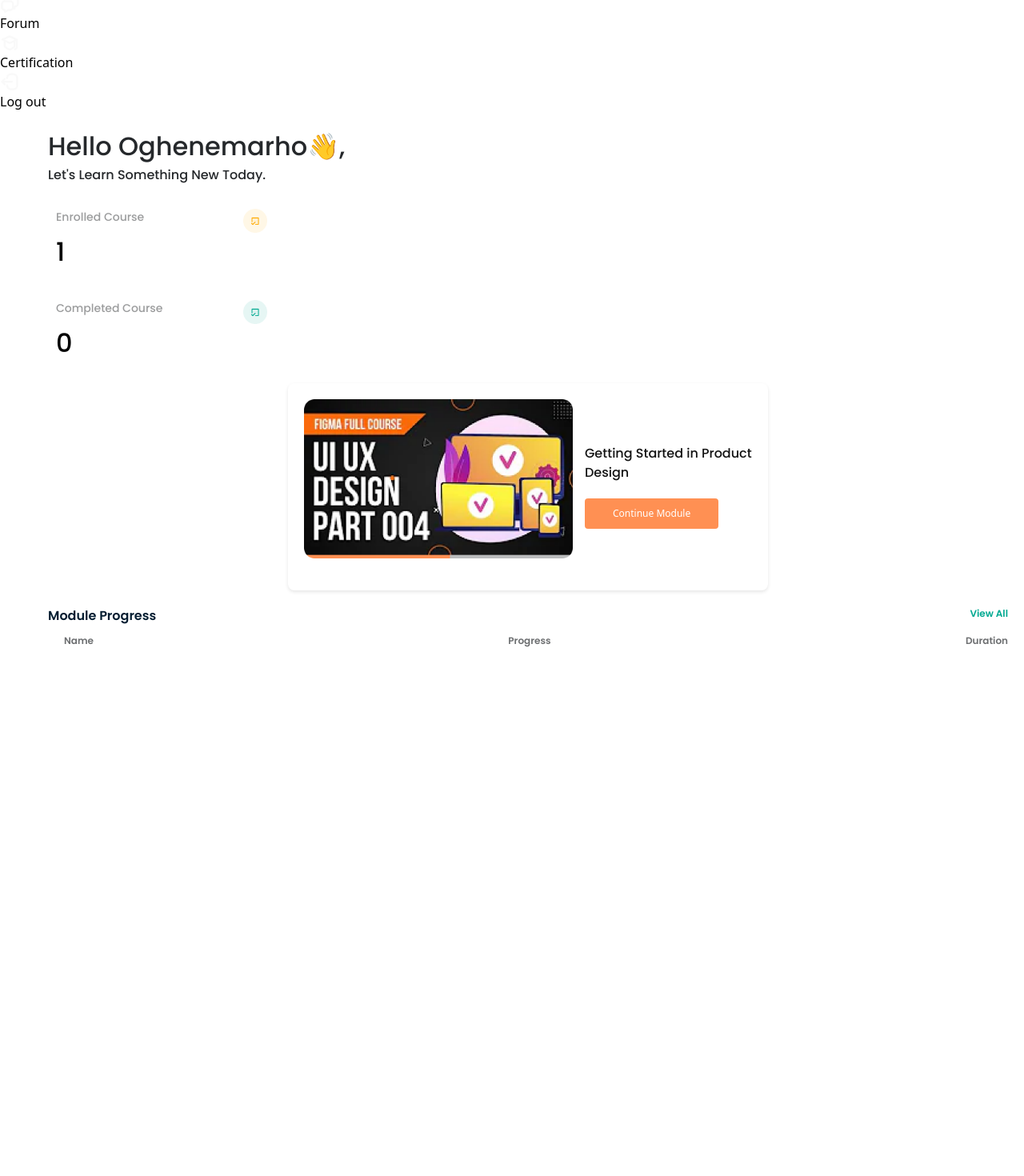
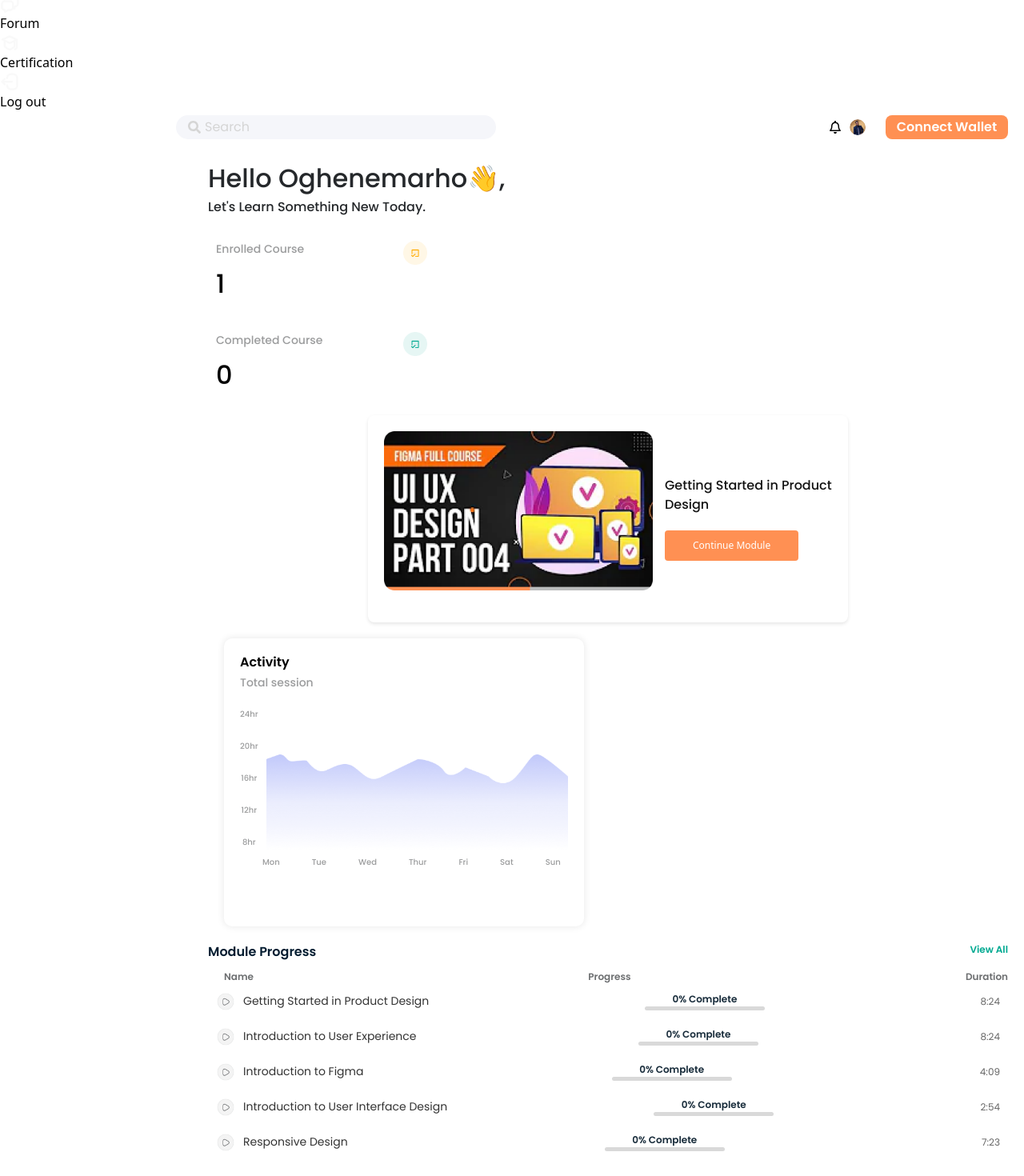
Before and after one commit to GenesysLearnable/LMS-A-FE-1, a React (Vite) app: page /students/dashboard in a window 1280 px wide. Shown: the part 205-1675 px from the top of the page at 80% size. Before the commit the page ends 1035 px from the top, so only its background shows below. Built offline with nearby package versions, Linux system fonts and the light colour scheme.

Commit message:
just finished building components, about to align properly

```diff
--- a/src/Components/Dashboard_courses/Sidebar.jsx
+++ b/src/Components/Dashboard_courses/Sidebar.jsx
@@ -9,7 +9,7 @@ const Sidebar = () => {
       : "pl-4 py-[11px] text-[#F9F9F9] outline-none w-[180px] hover:bg-[#ffa06c2a] flex place-items-center rounded-xl gap-2 pr-[4px] font-medium text-[16px]"
 
   return (
-    <section className="bg-[#041D31] h-screen overflow-hidden pl-7 pr-8">
+    <section className="bg-[#041D31] h-screen fixed top-0 left-0  border-2 border-[green] pl-7 pr-8">
       <div className="flex items-center justify-center w-full gap-1 mt-9">
         <img
           onClick={() => navigate("/")}
--- /dev/null
+++ b/src/Components/Dashboard_for_students/Activity.jsx
@@ -0,0 +1,39 @@
+import React from "react";
+import styles from "./Activity.module.css";
+
+function Activity() {
+  return (
+    <div className={styles.activityGraph}>
+      <div className={styles.activity}>
+        <h3>Activity</h3>
+        <p>Total session</p>
+      </div>
+      <div className={styles.imgHour}>
+        <div className={styles.timeBar}>
+          <p>24hr</p>
+          <p>20hr</p>
+          <p>16hr</p>
+          <p>12hr</p>
+          <p>8hr</p>
+        </div>
+
+        <img
+          className={styles.imageBar}
+          src="/public/Images/studentdashboard/Vector 1.png"
+          alt=""
+        />
+      </div>
+      <div className={styles.dayBar}>
+        <span>Mon</span>
+        <span>Tue</span>
+        <span>Wed</span>
+        <span>Thur</span>
+        <span>Fri</span>
+        <span>Sat</span>
+        <span>Sun</span>
+      </div>
+    </div>
+  );
+}
+
+export default Activity;
--- /dev/null
+++ b/src/Components/Dashboard_for_students/Activity.module.css
@@ -0,0 +1,64 @@
+.activityGraph {
+  width: 100%;
+  max-width: 450px;
+  background-color: #fff;
+  border-radius: 10px;
+  padding: 20px;
+  box-shadow: 0 0 10px rgba(0, 0, 0, 0.1);
+  margin: 20px;
+  height: 360px;
+}
+
+.activity h3 {
+  font-family: Poppins;
+  font-size: 16px;
+  font-weight: 600;
+  line-height: 20px;
+  color: #000000;
+}
+
+.activity p {
+  margin: 5px 0 20px;
+  font-size: 14px;
+  color:#9B9C9D ;
+  font-family: Poppins;
+font-weight: 500;
+line-height: 20px;
+
+
+}
+
+.timeBar {
+  display: flex;
+  flex-direction: column;
+  gap: 20px;
+  font-family: Poppins;
+  font-size: 10px;
+  font-weight: 500;
+  line-height: 20px;
+  color: #9b9c9d;
+  text-align: center;
+}
+.imgHour {
+  display: flex;
+  flex-direction: row;
+  gap: 10px;
+
+}
+.imgHour img {
+  width: 380px;
+  height: 120px;
+  margin-top: 60px;
+}
+
+.activityGraph span {
+  padding: 12px;
+  margin-left: 16px;
+  gap: 20px;
+  font-family: Poppins;
+  font-size: 10px;
+  font-weight: 500;
+  line-height: 2px;
+  color:#9B9C9D ;
+
+}
--- /dev/null
+++ b/src/Components/Dashboard_for_students/CoursesDashboard.jsx
@@ -0,0 +1,23 @@
+import React from "react";
+import styles from './CoursesDashbord.module.css';
+
+function CoursesDashboard({courseContent,courseTime}) {
+  return (
+    <div className={styles.coursesDashboard}>
+      <div className={styles.play}>
+        <img src="/public/Images/studentdashboard/play-circle.png" alt="" />
+        <h4>{courseContent}</h4>
+      </div>
+
+      <div className={styles.progressBar}>
+        <h6>0% Complete </h6>
+        <div className={styles.greyBar}></div>
+      </div>
+
+      <span>{courseTime} </span>
+    </div>
+
+  );
+}
+
+export default CoursesDashboard;
--- /dev/null
+++ b/src/Components/Dashboard_for_students/CoursesDashbord.module.css
@@ -0,0 +1,62 @@
+.coursesDashboard {
+    display: flex;
+    justify-content: space-between;
+    align-items: center;
+    padding: 10px;
+    }
+
+  .play {
+    display: flex;
+    flex-direction: row;
+    gap: 10px;
+    align-items: center;
+  }
+
+  .play img {
+    width: 24px;
+  }
+
+  .play h4 {
+    font-family: 'Poppins', sans-serif;
+    font-size: 14px;
+    font-weight: 400;
+    line-height: 21px;
+    color: #333;
+  }
+
+
+  .progressBar {
+    display: flex;
+    flex-direction: column;
+    align-items: center;
+
+  }
+
+  .progressBar h6 {
+    font-family: 'Poppins';
+    font-size: 12px;
+    font-weight: 600;
+    line-height: 18px;
+    color: #172B3A;
+    margin-bottom: 5px;
+    margin: 0;
+    text-align: center;
+
+  }
+
+  .greyBar{
+
+        width: 150px;
+        height: 5px;
+        background-color: #D9D9D9;
+        border-radius: 10px;
+
+
+  }
+
+
+  .coursesDashboard span {
+    font-family: 'Poppins', sans-serif;
+    font-size: 12px;
+    color: #666;
+  }
--- a/src/Components/Dashboard_for_students/EnrolledCourseCard.jsx
+++ b/src/Components/Dashboard_for_students/EnrolledCourseCard.jsx
@@ -18,7 +18,7 @@ function EnrolledCourseCard({cardTitle,number,enrolled}) {
 
 
       </div>
-      <span>{number} </span>
+      <span>{number}</span>
     </div>
   );
 }
--- a/src/Components/Dashboard_for_students/EnrolledCourseCard.module.css
+++ b/src/Components/Dashboard_for_students/EnrolledCourseCard.module.css
@@ -1,4 +1,3 @@
-
 
 .card {
   background-color: #fff;
--- a/src/Components/Dashboard_for_students/Navbar.jsx
+++ b/src/Components/Dashboard_for_students/Navbar.jsx
@@ -1,17 +1,27 @@
 import React from 'react'
 import styles from './Navbar.module.css'
 import { FaRegBell } from "react-icons/fa6";
+import { FaSearch } from "react-icons/fa";
 function Navbar() {
   return (
-    <div className={styles.Navbar}>
-    <div className={styles.searchbox}>
-     <span>Search</span>
+    <div className={styles.navbarDashboard}>
+      <div className={styles.leftContainer}>
+        <div className={styles.searchBar}>
+        <FaSearch />
+          <span>Search</span>
+        </div>
+        </div>
+      <div className={styles.rightContainer}>
+      <div className="icon">
+      <FaRegBell />
+        </div>
+        <div className={styles.smallPicture}>
+          <img src="/public/Images/studentdashboard/Ellipse 1037.png" alt="Profile Picture" />
+        </div>
+        <button className={styles.connectWallet}>Connect Wallet</button>
+      </div>
     </div>
-    <div className={styles.userSection}>
 
-      <img className={styles.studentPhoto} src="/public/Images/studentdashboard/Ellipse 1037.png" alt="Student" />
-      </div>
-      </div>
   );
 }
 
--- a/src/Components/Dashboard_for_students/Navbar.module.css
+++ b/src/Components/Dashboard_for_students/Navbar.module.css
@@ -0,0 +1,60 @@
+.navbarDashboard {
+  display: flex;
+  justify-content: space-between;
+  align-items: center;
+  background-color: #fff;
+  padding: 20px;
+  font-family: poppins;
+  height: 40px;
+  width: 100%;
+}
+
+.rightContainer {
+  display: flex;
+  align-items: center;
+  gap: 10px;
+}
+
+.searchBar {
+  width: 400px;
+  height: 30px;
+  background-color:#F5F6FA;
+  border-radius: 20px;
+  display: flex;
+  align-items: center;
+  padding: 0 15px;
+  gap: 5px;
+  cursor: pointer;
+  color: #d5d5d5;
+}
+
+.searchBar span {
+  color: #d5d5d5;
+  font-family: Poppins;
+  font-size: 16px;
+  font-weight: 400;
+  text-align: center;
+}
+
+.smallPicture img {
+  width: 20px;
+  height: 20px;
+  border-radius: 50%;
+}
+
+.connectWallet {
+  background-color: #ff9053;
+  color: white;
+  border: none;
+  border-radius: 8px;
+  width: 153px;
+  height: 30px;
+  font-size: 10px;
+  cursor: pointer;
+  margin-left: 15px;
+  font-family: Poppins;
+  font-size: 16px;
+  font-weight: 600;
+  line-height: 20px;
+  text-align: center;
+}
--- a/src/Layout/Dashboard/SDashboardLayout.jsx
+++ b/src/Layout/Dashboard/SDashboardLayout.jsx
@@ -3,7 +3,7 @@ import Sidebar from "../../Components/Dashboard_courses/Sidebar"
 
 const SDashboardLayout = () => {
   return (
-    <section className="flex h-screen overflow-hidden gap-12 bg-slate-100 ">
+    <section className="flex gap-12 bg-slate-100 relative ">
       <section>
         <Sidebar />
       </section>
--- a/src/Student-Dashboard/StudentDashBoard.css
+++ b/src/Student-Dashboard/StudentDashBoard.css
@@ -1,4 +1,7 @@
-
+.students-dashboard{
+  width: calc(100vw - 200px);
+  margin-left: 200px !important;
+}
 
 .dashboard {
   padding: 20px;
--- a/src/Student-Dashboard/StudentDashboard.jsx
+++ b/src/Student-Dashboard/StudentDashboard.jsx
@@ -2,11 +2,14 @@ import "./StudentDashBoard.css";
 import EnrolledCourseCard from "../Components/Dashboard_for_students/EnrolledCourseCard";
 import ProductDesign from "../Components/Dashboard_for_students/ProductDesign";
 import ModuleProgress from "../Components/Dashboard_for_students/ModuleProgress";
+import CoursesDashboard from "../Components/Dashboard_for_students/CoursesDashboard";
+import Navbar from "../Components/Dashboard_for_students/Navbar";
+import Activity from "../Components/Dashboard_for_students/Activity";
 
 function StudentDashboard() {
   return (
     <div className="students-dashboard">
-
+      <Navbar/>
 
       <div className="dashboard">
         <header className="dashboard-header">
@@ -23,7 +26,17 @@ function StudentDashboard() {
         <EnrolledCourseCard cardTitle="Completed Course" number="0" />
 
         <ProductDesign />
+
+        <Activity/>
+
+
+
         <ModuleProgress/>
+        <CoursesDashboard courseContent="Getting Started in Product Design" courseTime="8:24"/>
+        <CoursesDashboard courseContent="Introduction to User Experience" courseTime="8:24"/>
+        <CoursesDashboard courseContent="Introduction to Figma" courseTime="4:09"/>
+        <CoursesDashboard courseContent="Introduction to User Interface Design" courseTime="2:54"/>
+        <CoursesDashboard courseContent="Responsive Design" courseTime="7:23"/>
       </div>
     </div>
   );
```
